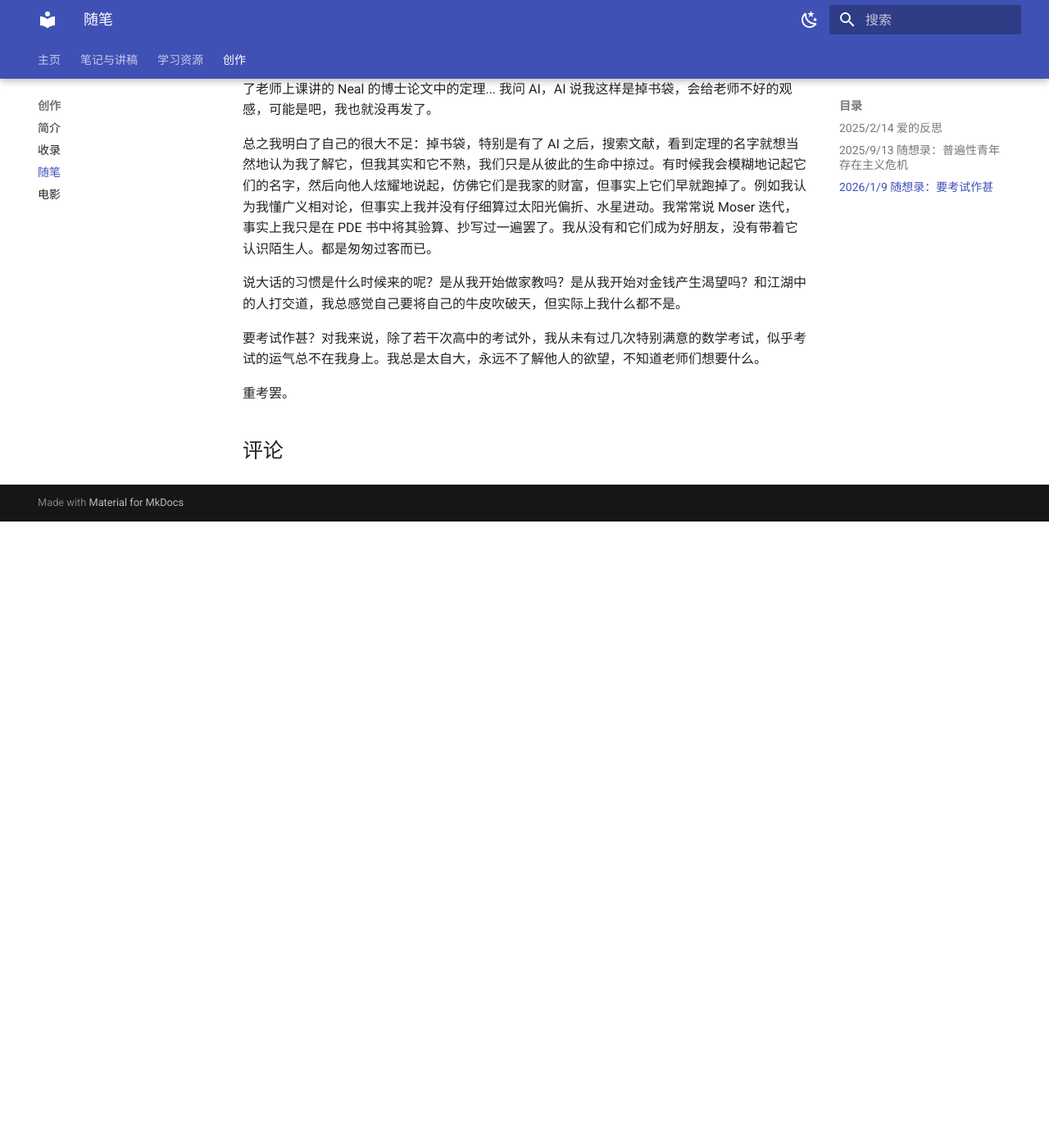
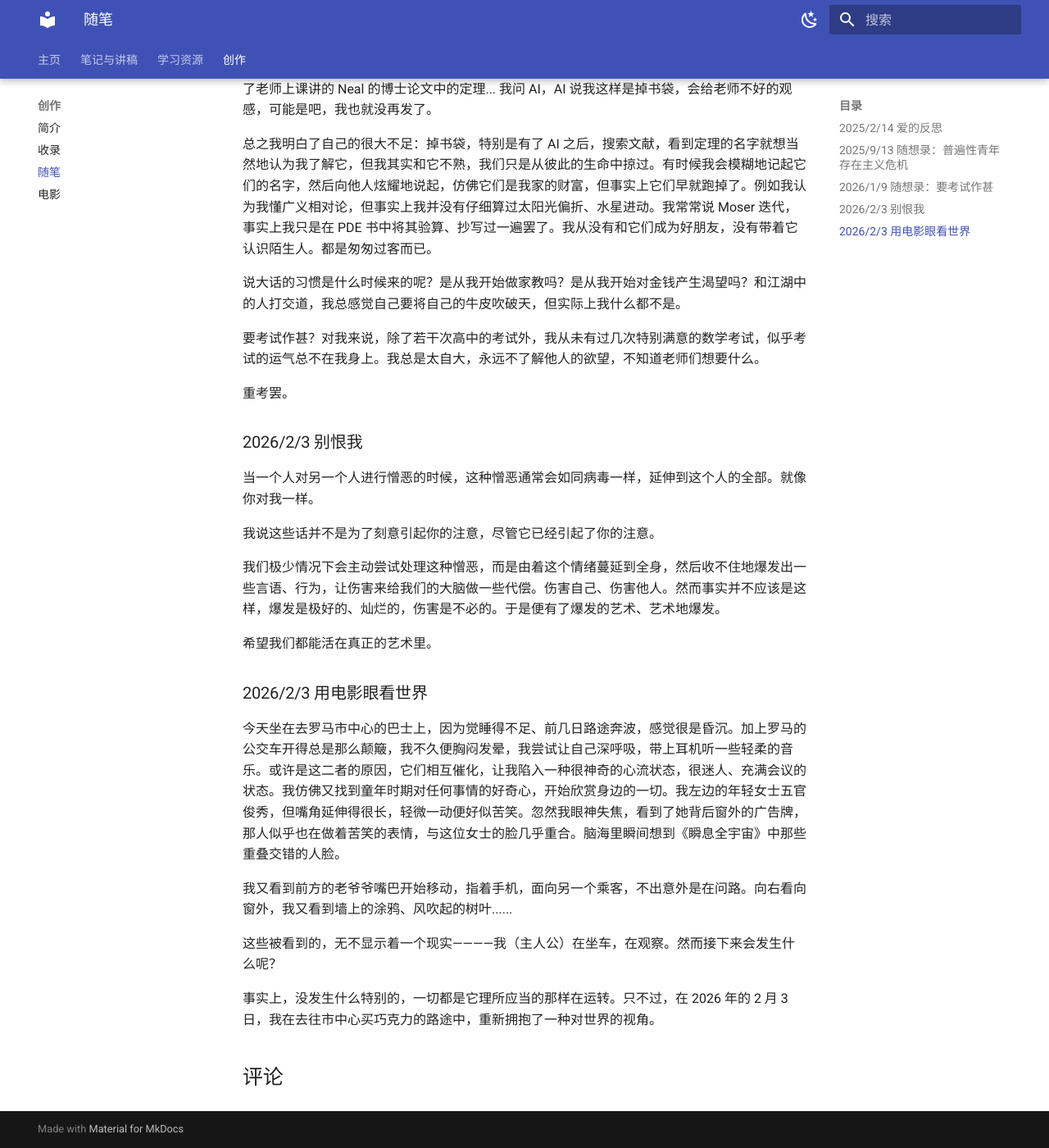
Before and after one commit to Hilbertear/Hilbertmath, an MkDocs documentation site: the page built from docs/write3.md, in a window 1280 px wide and 1400 px high, scrolled down 1960 px. Shown: the whole window at 82% size. Built offline with MkDocs 1.6.1 and Material for MkDocs 9.7.7, drawn with Linux system fonts in a browser that asks for light colours; comment, search, counter and statistics services are not loaded; before the commit the page ends 2596 px from its top, so only the background shows below that.

Commit message:
更新两篇小文章0203

```diff
--- a/docs/write3.md
+++ b/docs/write3.md
@@ -51,3 +51,23 @@ comments: true
 要考试作甚？对我来说，除了若干次高中的考试外，我从未有过几次特别满意的数学考试，似乎考试的运气总不在我身上。我总是太自大，永远不了解他人的欲望，不知道老师们想要什么。
 
 重考罢。
+
+### 2026/2/3 别恨我
+
+当一个人对另一个人进行憎恶的时候，这种憎恶通常会如同病毒一样，延伸到这个人的全部。就像你对我一样。
+
+我说这些话并不是为了刻意引起你的注意，尽管它已经引起了你的注意。
+
+我们极少情况下会主动尝试处理这种憎恶，而是由着这个情绪蔓延到全身，然后收不住地爆发出一些言语、行为，让伤害来给我们的大脑做一些代偿。伤害自己、伤害他人。然而事实并不应该是这样，爆发是极好的、灿烂的，伤害是不必的。于是便有了爆发的艺术、艺术地爆发。
+
+希望我们都能活在真正的艺术里。
+
+### 2026/2/3 用电影眼看世界
+
+今天坐在去罗马市中心的巴士上，因为觉睡得不足、前几日路途奔波，感觉很是昏沉。加上罗马的公交车开得总是那么颠簸，我不久便胸闷发晕，我尝试让自己深呼吸，带上耳机听一些轻柔的音乐。或许是这二者的原因，它们相互催化，让我陷入一种很神奇的心流状态，很迷人、充满会议的状态。我仿佛又找到童年时期对任何事情的好奇心，开始欣赏身边的一切。我左边的年轻女士五官俊秀，但嘴角延伸得很长，轻微一动便好似苦笑。忽然我眼神失焦，看到了她背后窗外的广告牌，那人似乎也在做着苦笑的表情，与这位女士的脸几乎重合。脑海里瞬间想到《瞬息全宇宙》中那些重叠交错的人脸。
+
+我又看到前方的老爷爷嘴巴开始移动，指着手机，面向另一个乘客，不出意外是在问路。向右看向窗外，我又看到墙上的涂鸦、风吹起的树叶......
+
+这些被看到的，无不显示着一个现实————我（主人公）在坐车，在观察。然而接下来会发生什么呢？
+
+事实上，没发生什么特别的，一切都是它理所应当的那样在运转。只不过，在 2026 年的 2 月 3 日，我在去往市中心买巧克力的路途中，重新拥抱了一种对世界的视角。
```
